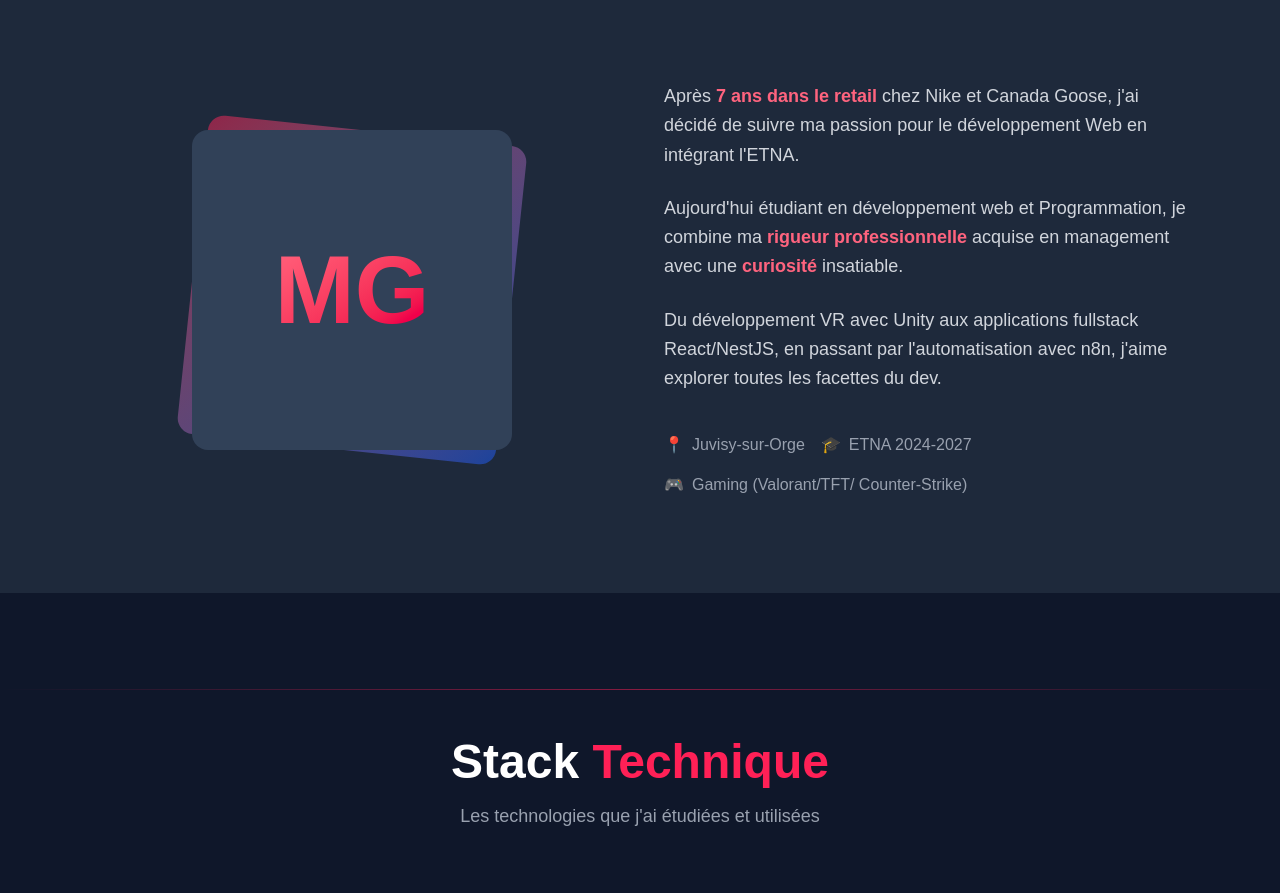
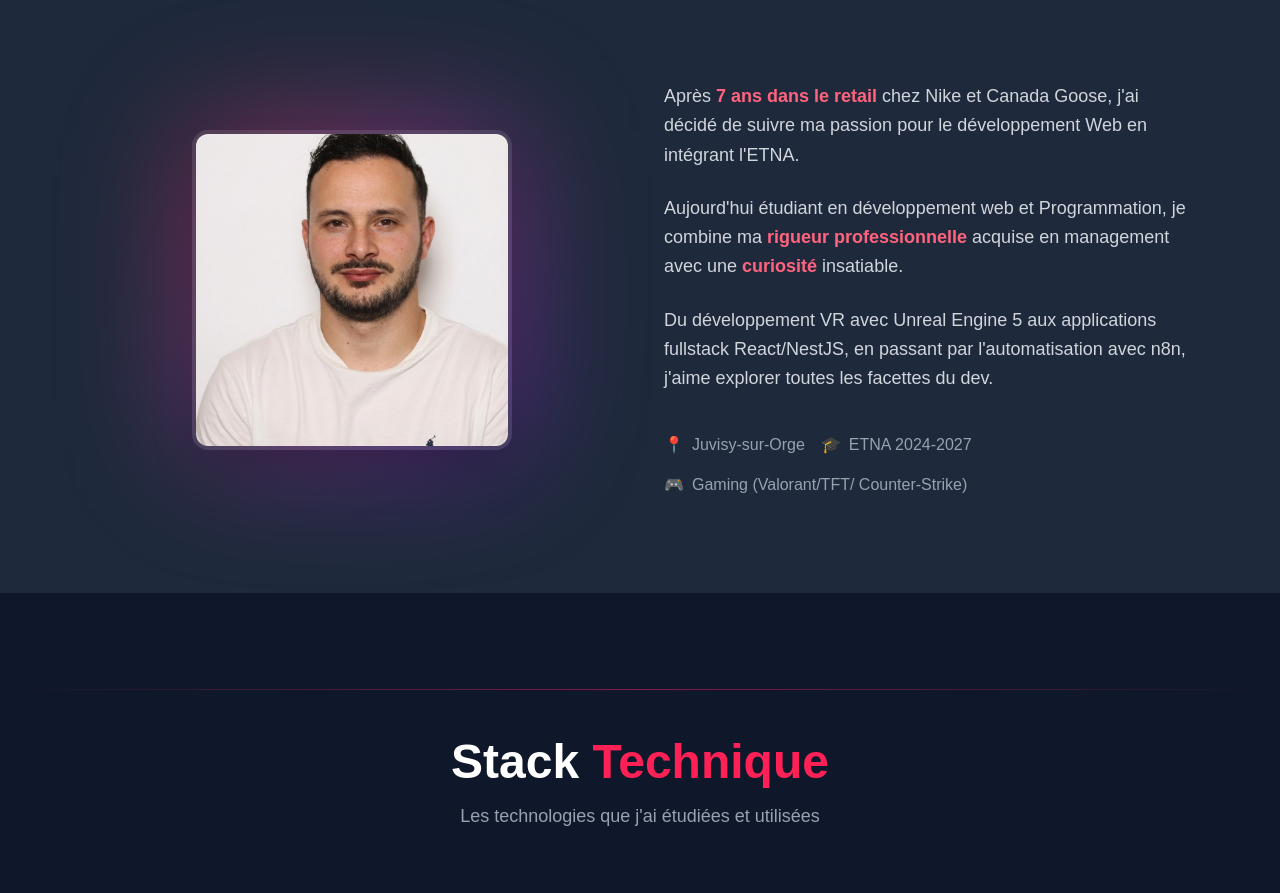
Before and after one commit to 1Kak-s/Mon-Portfolio, a React (Vite) app: page / in a window 1280 px wide. Shown: the part 1006-1899 px from the top of the page. Built offline with nearby package versions, Linux system fonts and the light colour scheme.

Commit message:
Refactor code structure for improved readability and maintainability and add phot about me

```diff
--- a/src/components/About.jsx
+++ b/src/components/About.jsx
@@ -1,4 +1,5 @@
 import { useState, useEffect } from "react";
+import MGPhoto from "../assets/MG.png";
 
 function About() {
     // Mots à afficher dans l'animation
@@ -8,15 +9,17 @@ function About() {
         "SHARE",
         "ADAPT",
         "GROW",
-    ]
+    ];
 
     const [currentWordIndex, setCurrentWordIndex] = useState(0);
 
     useEffect(() => {
         const interval = setInterval(() => {
-            setCurrentWordIndex((prev) => (prev + 1) % words.length)}, 2000) // Change de mot toutes les 2 secondes
+            setCurrentWordIndex((prev) => (prev + 1) % words.length);
+        }, 2000); // Change de mot toutes les 2 secondes
 
-        return () => clearInterval(interval)}, [words.length]); // Nettoyage de l'intervalle
+        return () => clearInterval(interval);
+    }, [words.length]); // Nettoyage de l'intervalle
 
     return (
         <section id="about" className="py-24 bg-slate-800">
@@ -29,7 +32,6 @@ function About() {
                     </h2>
 
                     {/* Animation des mots */}
-
                     <div className="h-16 flex items-center justify-center">
                         <span className="text-3xl md:text-4xl font-light text-gray-500">
                             {words[currentWordIndex]}
@@ -37,20 +39,21 @@ function About() {
                     </div>
                 </div>
 
-
-        {/* Contenu principal  */}
+                {/* Contenu principal */}
                 <div className="grid md:grid-cols-2 gap-12 items-center">
 
-            {/* Colonne gauche : Avatar stylisé */}
+                    {/* Colonne gauche : Photo */}
                     <div className="relative">
                         <div className="w-64 h-64 md:w-80 md:h-80 mx-auto relative">
-            {/* Fond rose */}
-                <div className="absolute inset-0 bg-gradient-to-br from-rose-500 to-blue-600 rounded-2xl rotate-6 opacity-50" />
+                            {/* Fond rose avec effet blur */}
+                            <div className="absolute inset-0 bg-gradient-to-br from-rose-500 to-purple-600 rounded-2xl filter blur-3xl opacity-50"></div>
 
-            {/* Carré principal avec MG a changer avec une poto de moi */}
-            <div className="absolute inset-0 bg-slate-700 rounded-2xl flex items-center justify-center">
-                <span className="text-8xl font-bold text-transparent bg-clip-text bg-gradient-to-br from-rose-400 to-rose-600">MG</span>
-            </div>
+                            {/* Photo */}
+                            <img
+                                src={MGPhoto}
+                                alt="GOEFFIER"
+                                className="relative w-full h-full object-cover rounded-2xl border-4 border-white/10 shadow-2xl"
+                            />
                         </div>
                     </div>
 
@@ -68,7 +71,7 @@ function About() {
                         </p>
 
                         <p className="text-gray-300 text-lg leading-relaxed">
-                Du développement VR avec Unity aux applications fullstack React/NestJS,
+                            Du développement VR avec Unreal Engine 5 aux applications fullstack React/NestJS,
                             en passant par l'automatisation avec n8n, j'aime explorer toutes les facettes du dev.
                         </p>
 
@@ -89,7 +92,7 @@ function About() {
                 </div>
             </div>
         </section>
-)
+    );
 }
 
-export default About
+export default About;
```
Also changed, not shown: src/assets/MG.png (added). Lines whose indentation alone changed are shown as unchanged.
